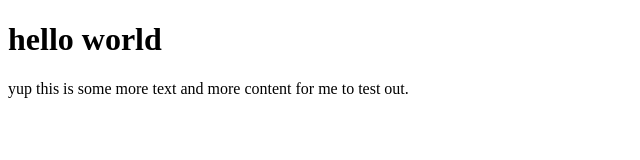
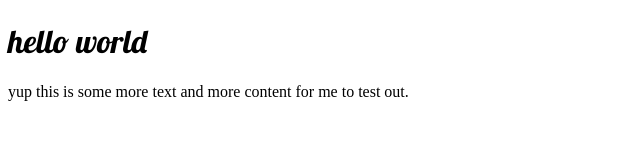
Before and after one commit to rpierce01/rpierce01.github.io, a plain HTML site: page index.html in a window 1280 px wide. Shown: the whole page, without its empty margins (0-640 px from the left). Drawn offline with Linux system fonts and the light colour scheme.

Commit message:
Update index.html

```diff
--- a/index.html
+++ b/index.html
@@ -1,15 +1,22 @@
 <!DOCTYPE html>
 <html>
     <head>
+        <link rel="preconnect" href="https://fonts.googleapis.com">
+<link rel="preconnect" href="https://fonts.gstatic.com" crossorigin>
+<link href="https://fonts.googleapis.com/css2?family=Lobster&display=swap" rel="stylesheet">
         <title>This is a test</title>
         <style>
-
+.lobster-regular {
+  font-family: "Lobster", sans-serif;
+  font-weight: 400;
+  font-style: normal;
+}
 
 
         </style>
     </head>
     <body>
-        <h1>hello world</h1>
+        <h1 class="lobster-regular">hello world</h1>
         <p>yup this is some more text and more content for me to test out.</p>
     </body>
 </html>
```
